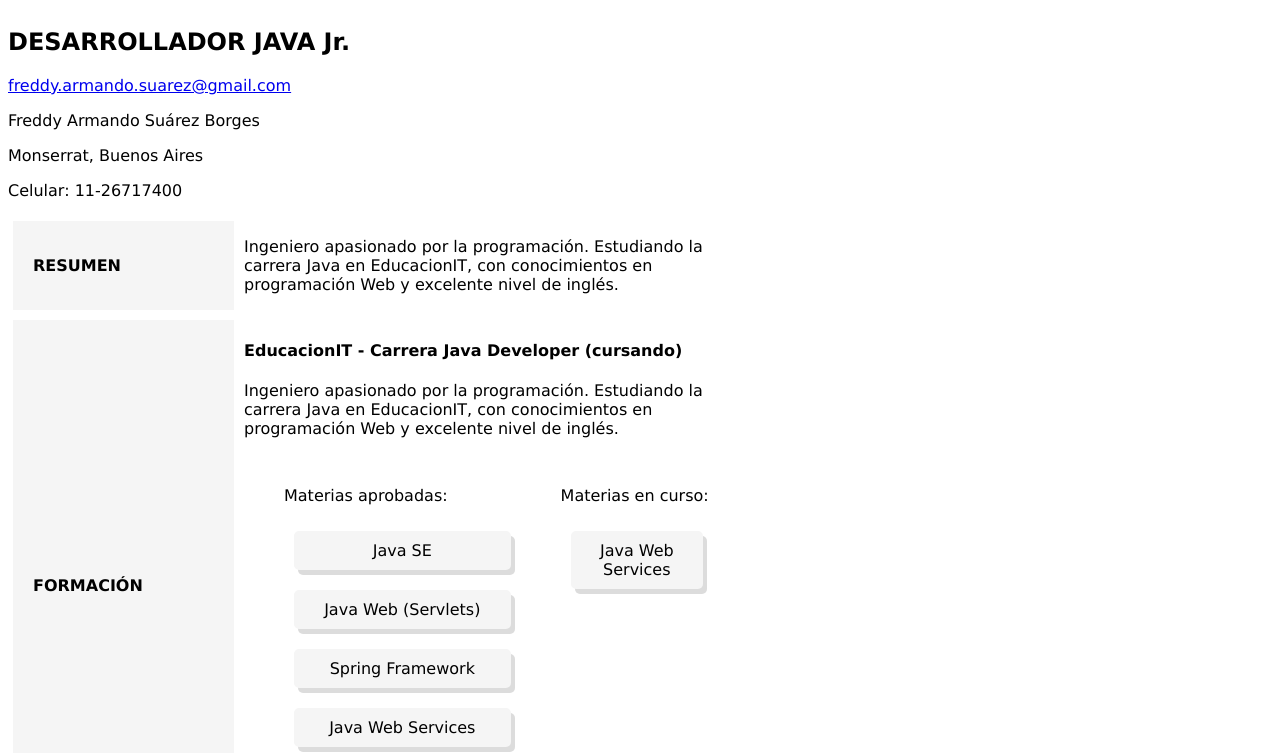
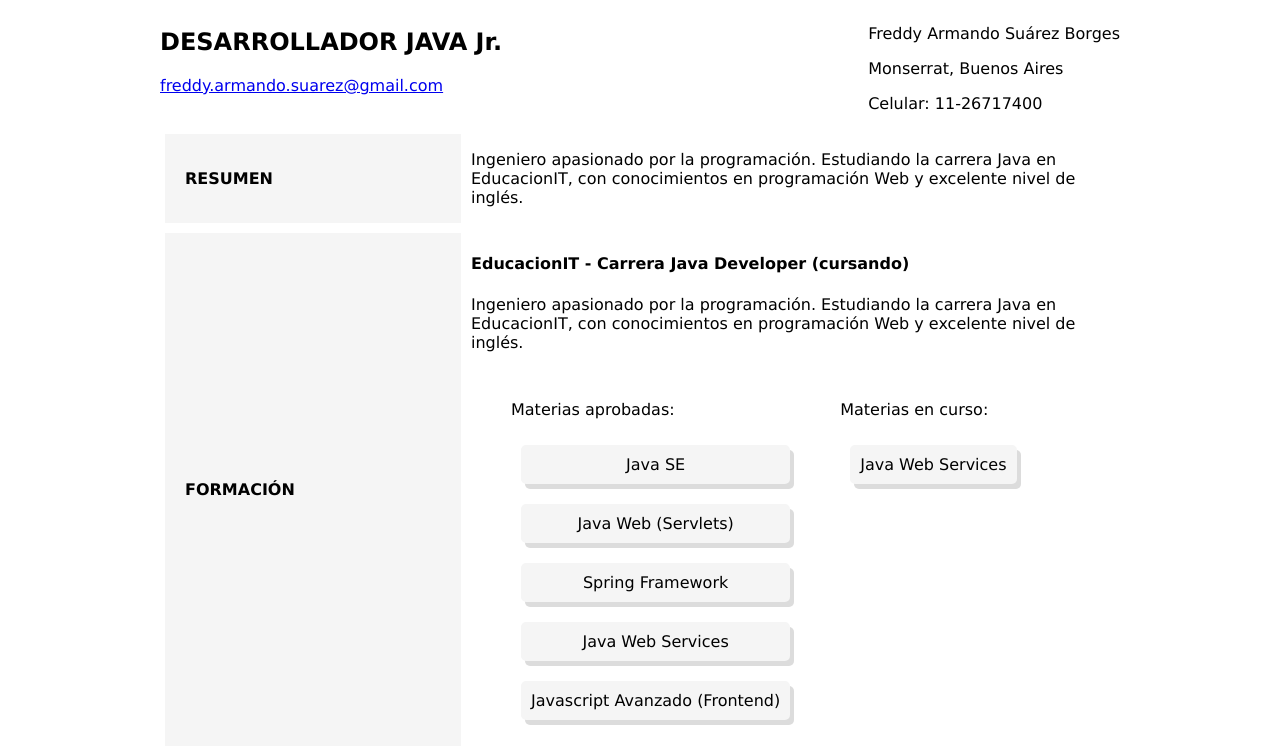
Before and after one commit to farmandosb/cv, a plain HTML site: page index.html in a window 1280 px wide. Shown: the top 753 px of the page. Drawn offline with Linux system fonts and the light colour scheme.

Commit message:
format fixed

```diff
--- a/index.html
+++ b/index.html
@@ -9,7 +9,7 @@
 </head>
 
 <body>
-    <nav></nav>
+    <div id="root">
         <div id=header>
             <div id="header1">
                 <header>
@@ -118,7 +118,7 @@
                 </div>
             </section>
             <section>
-            <header>Linkedin</header>
+                <header>LINKEDIN</header>
                 <div class="section-body">
                     <a
                         href="www.linkedin.com/in/freddy-armando-suarez-borges-1810a062">linkedin.com/in/freddy-armando-suarez-borges</a>
@@ -132,6 +132,7 @@
                 <span>ene2020</span>
             </div>
         </footer>
+    </div>
 
 </body>
 
--- a/style.css
+++ b/style.css
@@ -1,29 +1,28 @@
 body{
     font-family: Verdana, Arial, Helvetica, sans-serif;
+}
+#root{
+    max-width: 960px;
+    margin: auto;
+
 }
 
 #header{
     display:flex;
     justify-content: space-between;
+
+
 }
 #header1, #header2{
     display:flexbox;
     flex-direction: column;
 }
 
-#header1{
-    align-items: flex-end;
-}
-
-#header2{
-    align-items: flex-start;
-
-}
 section{
     display:flex;
     flex-direction: row;
     padding: 5px;
-    width: 700px;
+
 
 
 }
@@ -36,6 +35,7 @@ section header{
     justify-content: flex-start;
     padding-left: 20px;
     margin-right: 10px;
+    min-height: 50px;
     width: 30%;
 
 }
@@ -81,18 +81,19 @@ section header{
         flex-direction: column;
 
     }
-    section header {
+    section header, .section-body {
       width: 100%;
 
     }
+
     header{
         padding: 20px;
     }
+    #header{
+        flex-direction: column;
+    }
+  }
 
-  }
-  #header{
-      flex-direction: column;
-  }
 #version{
     display:flex;
     justify-content: space-between;
```
Lines whose indentation alone changed are shown as unchanged.
